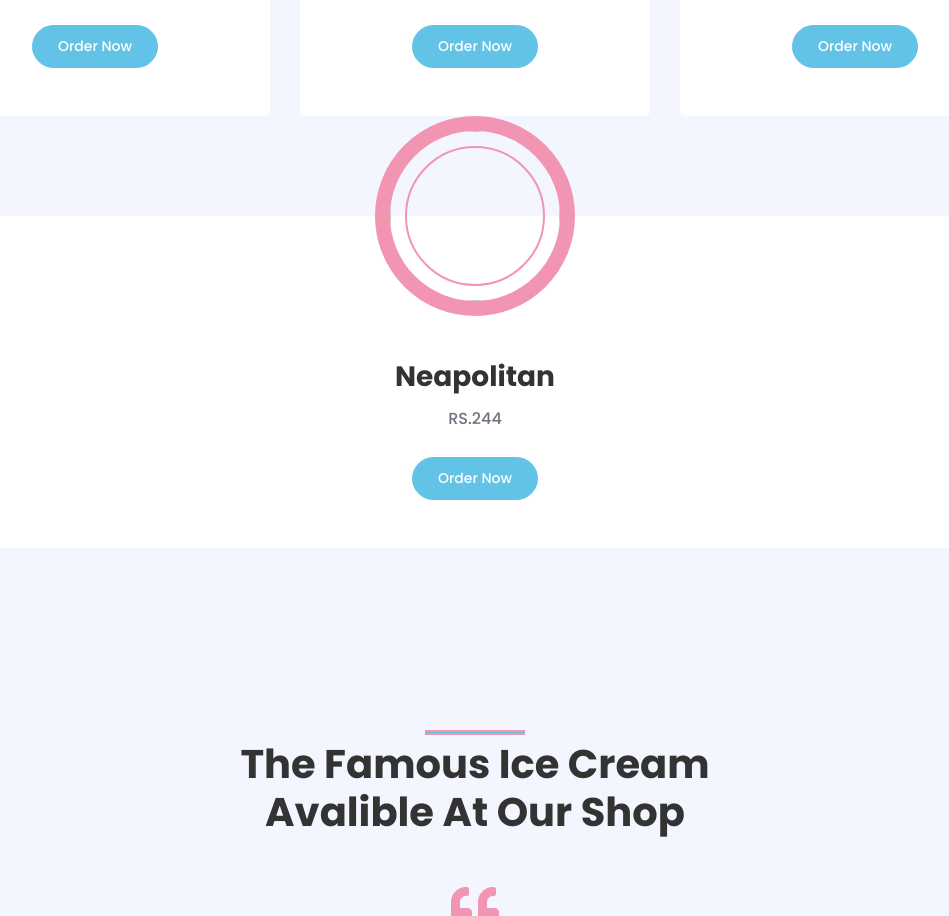
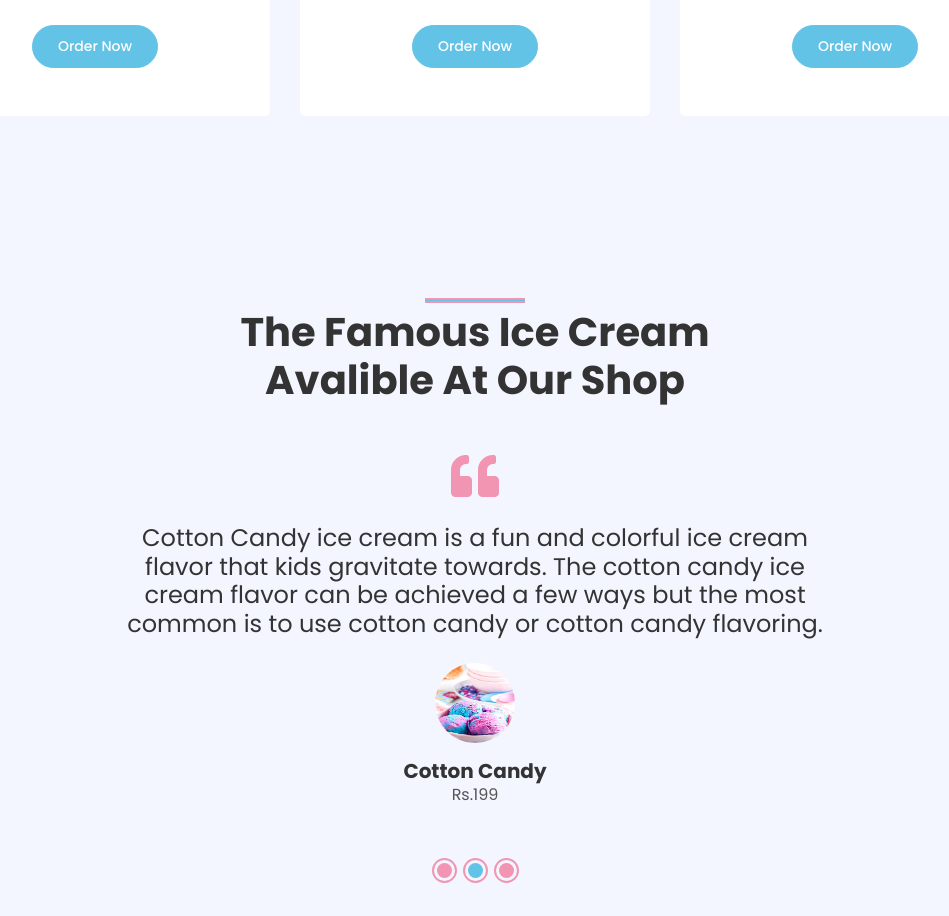
Before and after one commit to yogithapadavala/ice-cream-shops, a plain HTML site: page index.html in a window 1280 px wide. Shown: the part 5687-6603 px from the top of the page, without its empty margins (165-1114 px from the left). Drawn offline with nearby package versions, Linux system fonts and the light colour scheme.

Commit message:
Add files via upload

```diff
--- a/index.html
+++ b/index.html
@@ -455,16 +455,7 @@
                                  <a href="" class="btn btn-sm btn-secondary">Order Now</a> </div>
                                 </div>
                             </div>
-                        </div>
-                        <div class="team-item">
-                            <div class="team-img mx-auto">
-                                <img class="rounded-circle w-100 h-100" scr="img/Neapolitan.jpg" style="object-fit: cover;">
-                            </div>
-                            <div class="position-relative text-center bg-light rounded px-4 py-5" style="margin-top: -100px;">
-                                <h3 class="font-weight-bold mt-5 mb-3 pt-5">Neapolitan</h3>
-                                <h6 class="text-uppercase text-muted mb-4">Rs.244</h6>
-                                <div class="d-flex justify-content-center pt-1">
-                                    <a href="" class="btn btn-sm btn-secondary">Order Now</a> </div>
+                    </div>
                                 </div>
                             </div>
                         </div>
```
